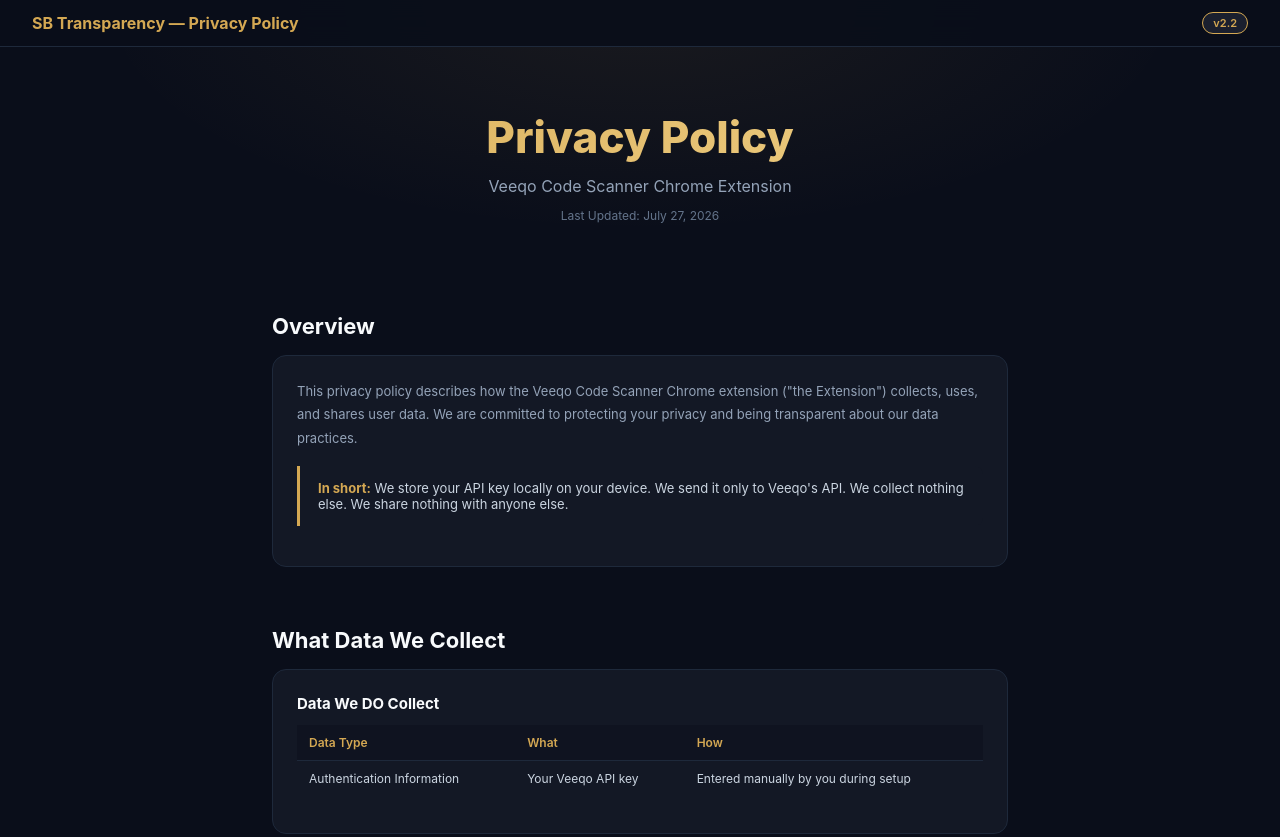
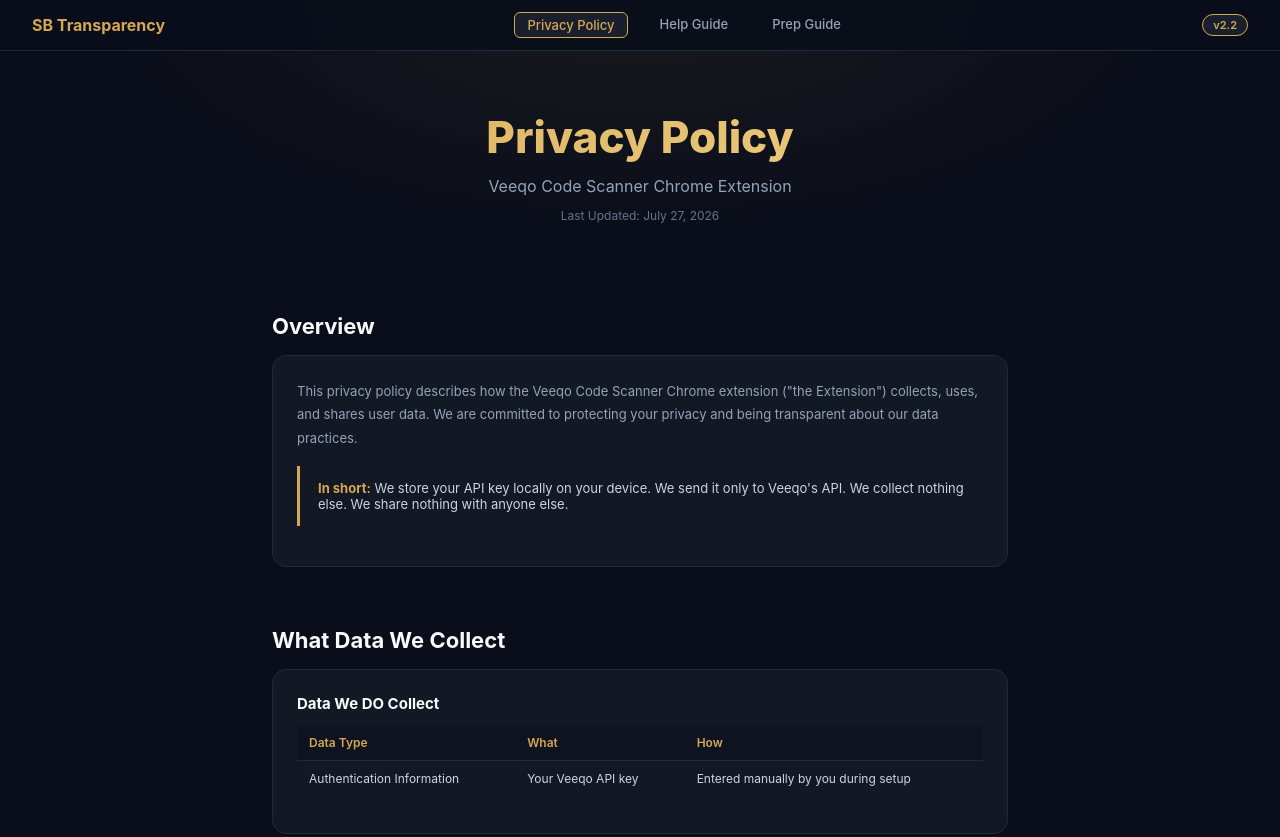
Before and after one commit to Shaqbus/veeqo-code-scanner, a plain HTML site: page index.html in a window 1280 px wide. Shown: the top 837 px of the page. Drawn offline with Linux system fonts and the light colour scheme.

Commit message:
Add navigation links to all pages

```diff
--- a/index.html
+++ b/index.html
@@ -10,6 +10,10 @@
 a{color:#d4a853;text-decoration:none}
 .topnav{position:fixed;top:0;left:0;right:0;z-index:100;background:rgba(10,14,26,0.95);backdrop-filter:blur(12px);border-bottom:1px solid #1e293b;padding:12px 32px;display:flex;align-items:center;justify-content:space-between}
 .topnav .logo{font-size:16px;font-weight:700;color:#d4a853}
+.topnav .nav-links{display:flex;gap:20px}
+.topnav .nav-links a{color:#94a3b8;font-size:13px;font-weight:500;padding:4px 12px;border-radius:6px;transition:all 0.2s}
+.topnav .nav-links a:hover{color:#d4a853;background:#1a1f2e}
+.topnav .nav-links a.active{color:#d4a853;background:#1a1f2e;border:1px solid #d4a853}
 .topnav .badge{background:#1a1f2e;border:1px solid #d4a853;color:#d4a853;padding:3px 10px;border-radius:12px;font-size:11px;font-weight:600}
 .hero{padding:110px 32px 50px;text-align:center;background:radial-gradient(ellipse at 50% 0%,rgba(212,168,83,0.08) 0%,transparent 60%)}
 .hero h1{font-size:44px;font-weight:800;background:linear-gradient(135deg,#d4a853,#f5d78e);-webkit-background-clip:text;-webkit-text-fill-color:transparent}
@@ -40,7 +44,12 @@
 </head>
 <body>
 <nav class="topnav">
-<span class="logo">SB Transparency — Privacy Policy</span>
+<span class="logo">SB Transparency</span>
+<div class="nav-links">
+<a href="index.html" class="active">Privacy Policy</a>
+<a href="help-guide.html">Help Guide</a>
+<a href="prep-guide.html">Prep Guide</a>
+</div>
 <span class="badge">v2.2</span>
 </nav>
 <section class="hero">
```
